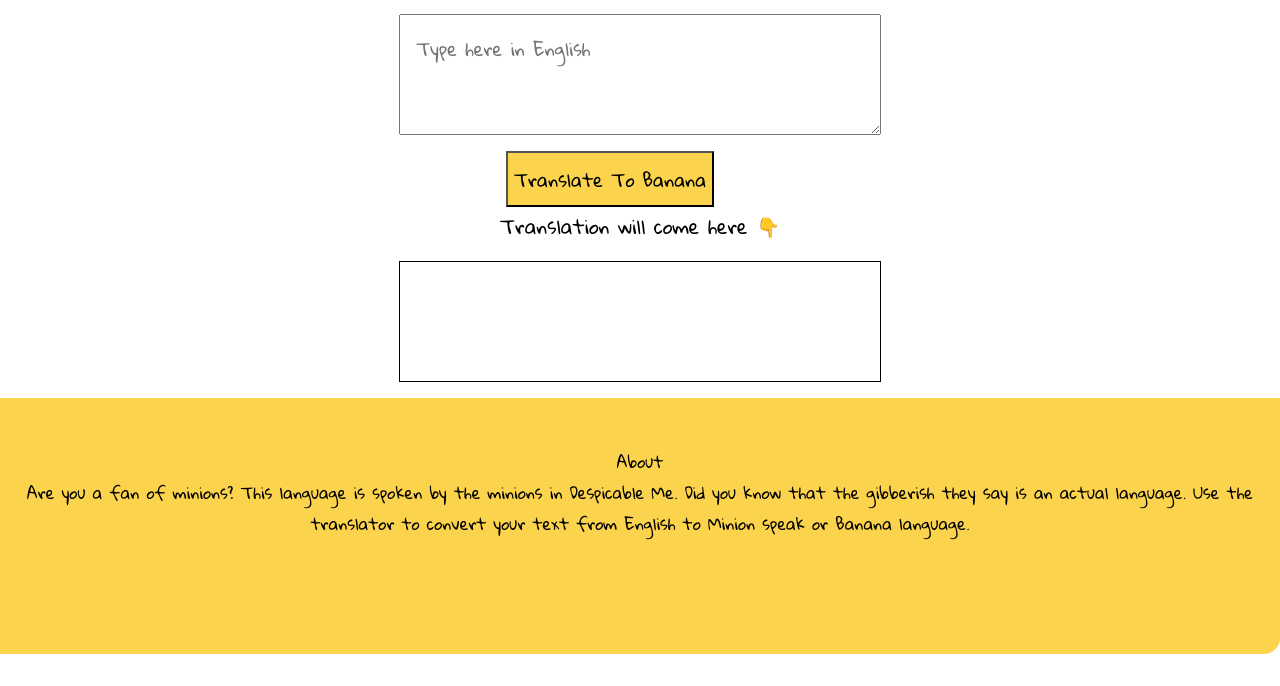
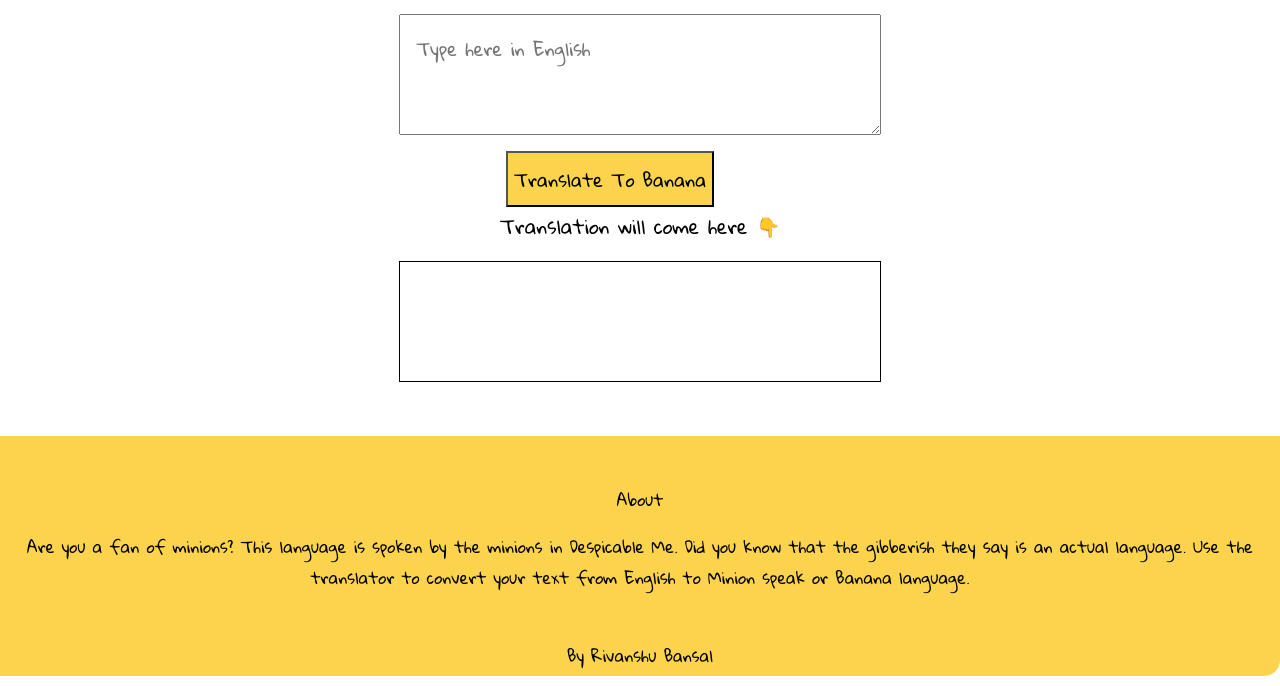
Before and after one commit to rivanshubansal/banana-talk, a plain HTML site: page index.html in a window 1280 px wide. Shown: the part 114-800 px from the top of the page. Drawn offline with Linux system fonts and the light colour scheme.

Commit message:
all fixed

```diff
--- a/app.js
+++ b/app.js
@@ -5,6 +5,7 @@
 // var serverURL = "https://lessonfourapi.tanaypratap.repl.co/translate/yoda.json"
 
 var serverURL = "https://api.funtranslations.com/translate/minion.json"
+
 
 function getTranslationURl(text) {
   return serverURL + "?" + "text=" + text;
--- a/styles.css
+++ b/styles.css
@@ -62,9 +62,10 @@
 footer {
     text-align: center;
     padding: 3rem 1rem;
-    height: 20vh;
+    height: 18vh;
     background-color: var(--primary-color);
     border-bottom-right-radius: 1rem;
+    margin-top: 2.4rem;
 
 }
 
@@ -80,8 +81,17 @@
 
 }
 
-footer p {
+/* footer p {
     margin: 0;
     margin-block-start: 0em;
     margin-block-end: 0em;
-}
+} */
+
+/* .banana_img {
+   height: 50%;
+   position: absolute;
+   right: 70%;
+
+
+
+} */
```
Also changed, not shown: index.html (+2 -0 lines), images/banana_1.jpg (added).
